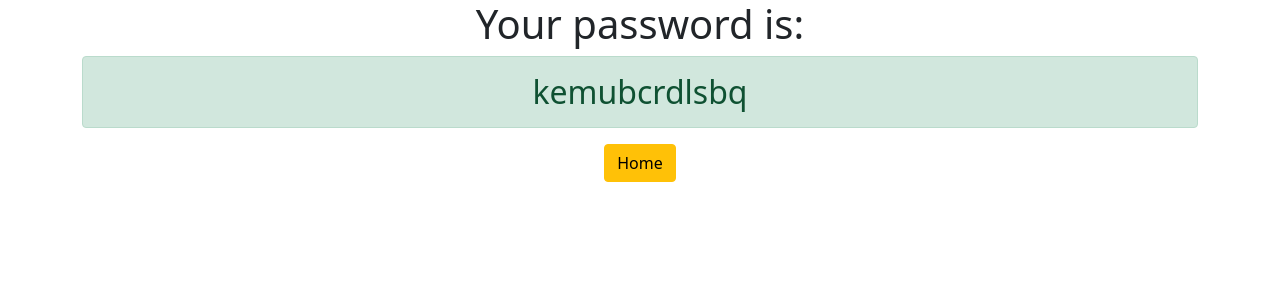
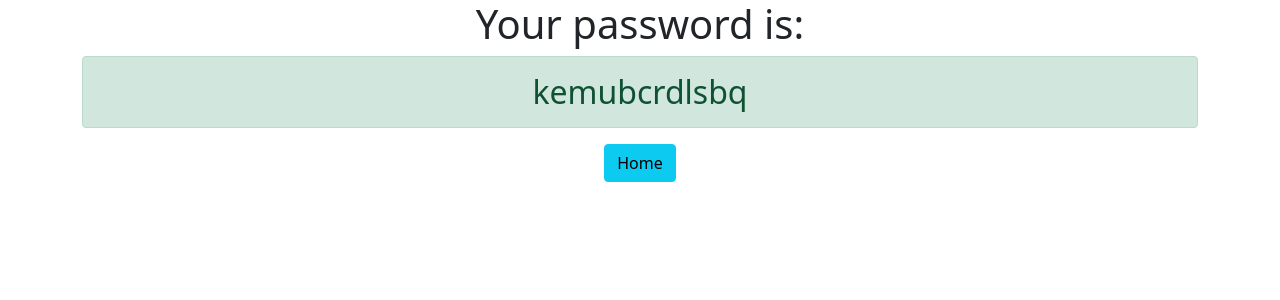
Before and after one commit to anettir/django3-password-generator, a Django app: page /password/ in a window 1280 px wide. Shown: the top 300 px of the page. Run offline with Django 4.2, Linux system fonts and the light colour scheme.

Commit message:
I made some changes

```diff
--- a/generator/templates/generator/password.html
+++ b/generator/templates/generator/password.html
@@ -4,6 +4,6 @@
 
 <h1>Your password is:</h1>
 <h2 class="alert alert-success">{{password}}</h2>
-<a href="{% url 'home' %}" class="btn btn-warning">Home</a>
+<a href="{% url 'home' %}" class="btn btn-info">Home</a>
 
 </div>
--- a/password_generator/settings.py
+++ b/password_generator/settings.py
@@ -20,7 +20,7 @@ BASE_DIR = Path(__file__).resolve().parent.parent
 # See https://docs.djangoproject.com/en/4.0/howto/deployment/checklist/
 
 # SECURITY WARNING: keep the secret key used in production secret!
-SECRET_KEY = 'django-insecure-q2^y8cg1)mj=5z5=-6-5!g1a&6ks8-x^0)133!sqlsatkk6$-t'
+SECRET_KEY = 'django-insecure-q2^y8cg1)mj=5z5=-6-5!g1a&6ks8-x^0)133!sqooolsatkk6$-t'
 
 # SECURITY WARNING: don't run with debug turned on in production!
 DEBUG = True
```
